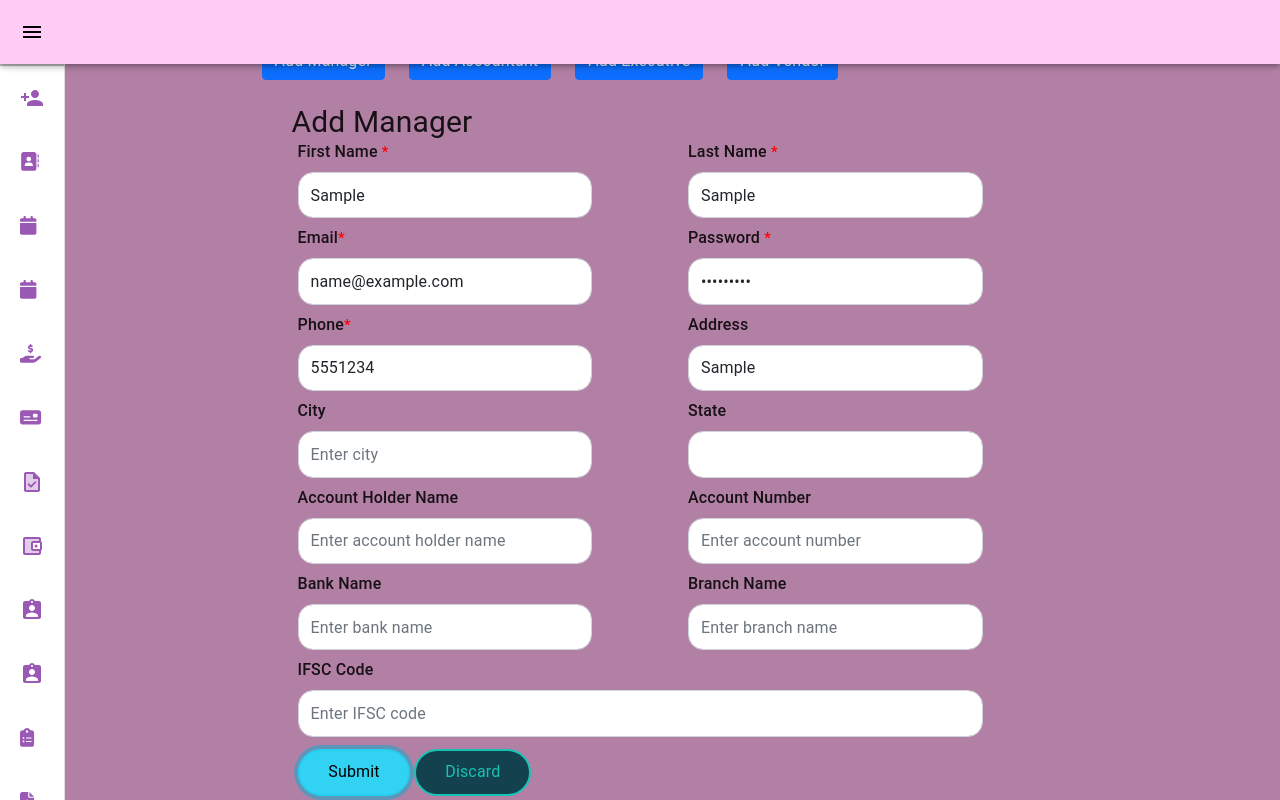
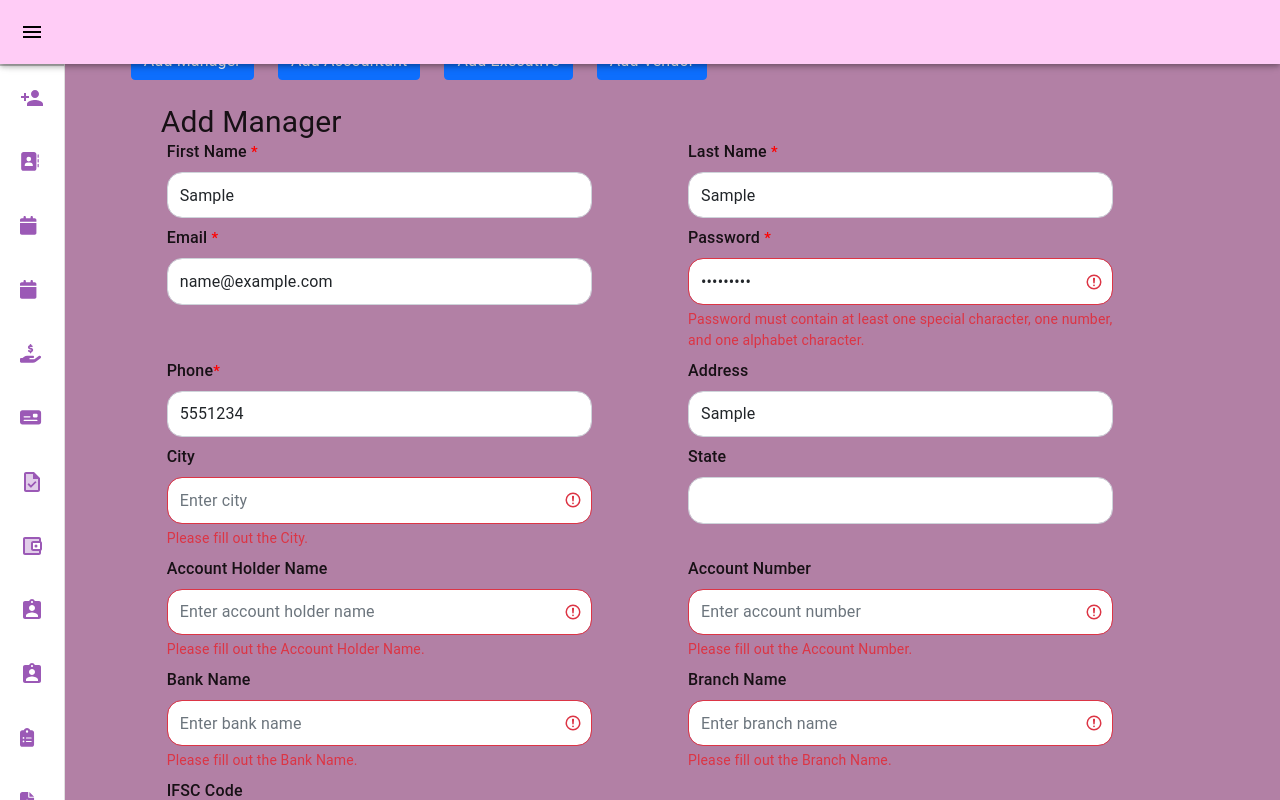
Before and after one commit to kalyani-coder/Event-Managment-Admin, a React (Create React App) app in the folder frontend/: page /addmanager in a window 1280 px wide. Both pictures are taken after typing "Sample", "Sample", "name@example.com", "Sample123", "5551234", "Sample" into the empty fields and a click on the button "Submit". Built offline with nearby package versions, Linux system fonts and the light colour scheme.

Commit message:
update AddManager.js new commit

```diff
--- a/frontend/src/components/AddUser/AddManager.js
+++ b/frontend/src/components/AddUser/AddManager.js
@@ -23,63 +23,68 @@ const AddManager = () => {
   const [ifscCode, setIfscCode] = useState("");
   const [profilePicture, setProfilePicture] = useState(null);
 
+  const [validationMessages, setValidationMessages] = useState({});
+
   const isValidForm = () => {
-    const namePattern = /^[A-Za-z\s]+$/; // Regular expression to allow spaces and multiple words
+    const namePattern = /^[A-Za-z\s]+$/;
     const emailPattern = /^[^\s@]+@[^\s@]+\.[^\s@]+$/;
     const passwordPattern = /^(?=.*[a-zA-Z])(?=.*\d)(?=.*[@$!%*?&])[A-Za-z\d@$!%*?&]+$/;
     const alphaFields = [
-      { value: fname, field: "First Name" },
-      { value: lname, field: "Last Name" },
-      { value: city, field: "City" },
-      { value: state, field: "State" },
-      { value: holderName, field: "Account Holder Name" },
-      { value: bankName, field: "Bank Name" },
-      { value: branchName, field: "Branch Name" },
+      { value: fname, field: "fname", label: "First Name" },
+      { value: lname, field: "lname", label: "Last Name" },
+      { value: city, field: "city", label: "City" },
+      { value: state, field: "state", label: "State" },
+      { value: holderName, field: "holderName", label: "Account Holder Name" },
+      { value: bankName, field: "bankName", label: "Bank Name" },
+      { value: branchName, field: "branchName", label: "Branch Name" },
     ];
 
-    let errorMessage = "";
+    let newValidationMessages = {};
 
-    for (let i = 0; i < alphaFields.length; i++) {
-      if (!namePattern.test(alphaFields[i].value)) {
-        errorMessage += `${alphaFields[i].field} should only contain alphabetical characters, spaces, and multiple words.\n`;
+    alphaFields.forEach(({ value, field, label }) => {
+      if (!value) {
+        newValidationMessages[field] = `Please fill out the ${label}.`;
+      } else if (!namePattern.test(value)) {
+        newValidationMessages[field] = `${label} should only contain alphabetical characters.`;
       }
+    });
+
+    if (!email) {
+      newValidationMessages.email = "Please fill out the Email.";
+    } else if (!emailPattern.test(email)) {
+      newValidationMessages.email = "Please enter a valid email address.";
     }
 
-    if (!fname || !lname || !contact || !password) {
-      errorMessage += "Please fill out all required fields.\n";
+    if (!password) {
+      newValidationMessages.password = "Please fill out the Password.";
+    } else if (!passwordPattern.test(password)) {
+      newValidationMessages.password = "Password must contain at least one special character, one number, and one alphabet character.";
     }
 
-    // Check if contact is a valid integer
-    if (contact.trim() !== "" && !Number.isInteger(Number(contact))) {
-      errorMessage += "Phone should only contain numbers.\n";
+    if (!contact) {
+      newValidationMessages.contact = "Please fill out the Phone.";
+    } else if (!Number.isInteger(Number(contact))) {
+      newValidationMessages.contact = "Phone should only contain numbers.";
+    } else if (contact.trim().length > 10) {
+      newValidationMessages.contact = "Phone should have a maximum of 10 digits.";
+    }
+    if (!accountNumber) {
+      newValidationMessages.accountNumber = "Please fill out the Account Number.";
+    } else if (!Number.isInteger(Number(accountNumber))) {
+      newValidationMessages.accountNumber = "Account Number should only contain numbers.";
     }
 
-    // Check if contact has a maximum of 10 digits
-    if (contact.trim() !== "" && contact.trim().length > 10) {
-      errorMessage += "Phone should have a maximum of 10 digits.\n";
-    }
 
-    // Check if email is valid
-    if (email.trim() !== "" && !emailPattern.test(email)) {
-      errorMessage += "Please enter a valid email address.\n";
-    }
-     // Check if email is valid and not empty
-  if (!email || !emailPattern.test(email)) { // Check if email is empty or not in valid format
-    errorMessage += "Email is required .\n";
-  }
-
-    // Check if password contains at least one special character, one number, and one alphabet character
-    if (password.trim() !== "" && !passwordPattern.test(password)) {
-      errorMessage += "Password must contain at least one special character, one number, and one alphabet character.\n";
-    }
-
-    if (errorMessage) {
-      window.alert(errorMessage);
+    if (Object.keys(newValidationMessages).length > 0) {
+      setValidationMessages(newValidationMessages);
+      window.scrollTo(0, 0);
       return false;
     }
 
+    setValidationMessages({});
     return true;
   };
+
   const handleDiscard = () => {
     setFname("");
     setLname("");
@@ -94,6 +99,7 @@ const AddManager = () => {
     setBankName("");
     setBranchName("");
     setIfscCode("");
+    setValidationMessages({});
   };
 
   const handleSubmit = async (event) => {
@@ -128,7 +134,6 @@ const AddManager = () => {
 
       window.alert("Manager Added successfully!");
       setShowSuccessAlert(true);
-
       handleDiscard();
     } catch (error) {
       console.error("Error posting data:", error);
@@ -186,7 +191,6 @@ const AddManager = () => {
     <>
       <Header />
       <div className="w-full h-screen flex items-center justify-center main-container-for-Addaccount  overflow-y-auto ">
-
         <div className="md:h-[80vh] h-[80vh] ">
           {showSuccessAlert && (
             <Alert
@@ -218,78 +222,98 @@ const AddManager = () => {
             <div className="row mb-2">
               <div className="col px-5">
                 <Form.Group controlId="fname">
-                  <Form.Label>
+                  <Form.Label className={validationMessages.fname ? "label-invalid" : ""}>
                     First Name <span style={{ color: "red" }}>*</span>
                   </Form.Label>
                   <Form.Control
-                    className="input-area"
+                    className={`input-area ${validationMessages.fname ? "is-invalid" : ""}`}
                     type="text"
                     value={fname}
                     onChange={(e) => setFname(e.target.value)}
                     placeholder="Enter first name"
-                    required
+
                   />
+                  {validationMessages.fname && (
+                    <div className="invalid-feedback">{validationMessages.fname}</div>
+                  )}
                 </Form.Group>
               </div>
               <div className="col px-5">
                 <Form.Group controlId="lname">
-                  <Form.Label>
+                  <Form.Label className={validationMessages.lname ? "label-invalid" : ""}>
                     Last Name <span style={{ color: "red" }}>*</span>
                   </Form.Label>
                   <Form.Control
+                    className={`input-area ${validationMessages.lname ? "is-invalid" : ""}`}
                     type="text"
                     value={lname}
                     onChange={(e) => setLname(e.target.value)}
                     placeholder="Enter last name"
-                    required
+
                   />
+                  {validationMessages.lname && (
+                    <div className="invalid-feedback">{validationMessages.lname}</div>
+                  )}
                 </Form.Group>
               </div>
             </div>
-
             <div className="row mb-2">
               <div className="col px-5">
                 <Form.Group controlId="email">
-                  <Form.Label>Email<span style={{ color: "red" }}>*</span></Form.Label>
+                  <Form.Label className={validationMessages.email ? "label-invalid" : ""}>
+                    Email <span style={{ color: "red" }}>*</span>
+                  </Form.Label>
                   <Form.Control
+                    className={`input-area ${validationMessages.email ? "is-invalid" : ""}`}
                     type="email"
                     value={email}
                     onChange={(e) => setEmail(e.target.value)}
                     placeholder="Enter email"
+
                   />
+                  {validationMessages.email && (
+                    <div className="invalid-feedback">{validationMessages.email}</div>
+                  )}
                 </Form.Group>
               </div>
               <div className="col px-5">
                 <Form.Group controlId="password">
-                  <Form.Label>
+                  <Form.Label className={validationMessages.password ? "label-invalid" : ""}>
                     Password <span style={{ color: "red" }}>*</span>
                   </Form.Label>
                   <Form.Control
+                    className={`input-area ${validationMessages.password ? "is-invalid" : ""}`}
                     type="password"
                     value={password}
                     onChange={(e) => setPassword(e.target.value)}
                     placeholder="Enter password"
-                    required
+
                   />
+                  {validationMessages.password && (
+                    <div className="invalid-feedback">{validationMessages.password}</div>
+                  )}
                 </Form.Group>
               </div>
             </div>
             <div className="row mb-2">
               <div className="col px-5">
                 <Form.Group controlId="contact">
-                  <Form.Label>
+                  <Form.Label className={validationMessages.contact ? "label-invalid" : ""}>
                     Phone<span style={{ color: "red" }}>*</span>
                   </Form.Label>
                   <Form.Control
+                    className={`input-area ${validationMessages.contact ? "is-invalid" : ""}`}
                     type="tel"
                     value={contact}
                     onChange={(e) => setContact(e.target.value)}
                     placeholder="Enter phone"
-                    required
+
                   />
+                  {validationMessages.contact && (
+                    <div className="invalid-feedback">{validationMessages.contact}</div>
+                  )}
                 </Form.Group>
               </div>
-
               <div className="col px-5">
                 <Form.Group controlId="address">
                   <Form.Label>Address</Form.Label>
@@ -305,23 +329,30 @@ const AddManager = () => {
             <div className="row mb-2">
               <div className="col px-5">
                 <Form.Group controlId="city">
-                  <Form.Label>City</Form.Label>
+                  <Form.Label className={validationMessages.city ? "label-invalid" : ""}>
+                    City
+                  </Form.Label>
                   <Form.Control
+                    className={`input-area ${validationMessages.city ? "is-invalid" : ""}`}
                     type="text"
                     value={city}
                     onChange={(e) => setCity(e.target.value)}
                     placeholder="Enter city"
                   />
+                  {validationMessages.city && (
+                    <div className="invalid-feedback">{validationMessages.city}</div>
+                  )}
                 </Form.Group>
               </div>
-
               <div className="col px-5">
                 <Form.Group controlId="state">
                   <Form.Label>State</Form.Label>
                   <Form.Control
                     as="select"
                     value={state}
+                    placeholder="Select State"
                     onChange={(e) => setState(e.target.value)}
+
                   >
                     {indianStates.map((state) => (
                       <option key={state} value={state}>
@@ -335,67 +366,94 @@ const AddManager = () => {
             <div className="row mb-2">
               <div className="col px-5">
                 <Form.Group controlId="holder_name">
-                  <Form.Label>Account Holder Name</Form.Label>
+                  <Form.Label className={validationMessages.holderName ? "label-invalid" : ""}>
+                    Account Holder Name
+                  </Form.Label>
                   <Form.Control
+                    className={`input-area ${validationMessages.holderName ? "is-invalid" : ""}`}
                     type="text"
                     value={holderName}
                     onChange={(e) => setHolderName(e.target.value)}
                     placeholder="Enter account holder name"
                   />
+                  {validationMessages.holderName && (
+                    <div className="invalid-feedback">{validationMessages.holderName}</div>
+                  )}
                 </Form.Group>
               </div>
-
               <div className="col px-5">
                 <Form.Group controlId="account_number">
-                  <Form.Label>Account Number</Form.Label>
+                  <Form.Label className={validationMessages.accountNumber ? "label-invalid" : ""}>
+                    Account Number
+                  </Form.Label>
                   <Form.Control
+                    className={`input-area ${validationMessages.accountNumber ? "is-invalid" : ""}`}
                     type="text"
                     value={accountNumber}
                     onChange={(e) => setAccountNumber(e.target.value)}
                     placeholder="Enter account number"
                   />
+                  {validationMessages.accountNumber && (
+                    <div className="invalid-feedback">{validationMessages.accountNumber}</div>
+                  )}
                 </Form.Group>
               </div>
             </div>
             <div className="row mb-2">
               <div className="col px-5">
                 <Form.Group controlId="bank_name">
-                  <Form.Label>Bank Name</Form.Label>
+                  <Form.Label className={validationMessages.bankName ? "label-invalid" : ""}>
+                    Bank Name
+                  </Form.Label>
                   <Form.Control
+                    className={`input-area ${validationMessages.bankName ? "is-invalid" : ""}`}
                     type="text"
                     value={bankName}
                     onChange={(e) => setBankName(e.target.value)}
                     placeholder="Enter bank name"
                   />
+                  {validationMessages.bankName && (
+                    <div className="invalid-feedback">{validationMessages.bankName}</div>
+                  )}
                 </Form.Group>
               </div>
-
               <div className="col px-5">
                 <Form.Group controlId="branch_name">
-                  <Form.Label>Branch Name</Form.Label>
+                  <Form.Label className={validationMessages.branchName ? "label-invalid" : ""}>
+                    Branch Name
+                  </Form.Label>
                   <Form.Control
+                    className={`input-area ${validationMessages.branchName ? "is-invalid" : ""}`}
                     type="text"
                     value={branchName}
                     onChange={(e) => setBranchName(e.target.value)}
                     placeholder="Enter branch name"
                   />
+                  {validationMessages.branchName && (
+                    <div className="invalid-feedback">{validationMessages.branchName}</div>
+                  )}
                 </Form.Group>
               </div>
             </div>
             <div className="row mb-2">
               <div className="col px-5">
                 <Form.Group controlId="IFSC_code">
-                  <Form.Label>IFSC Code</Form.Label>
+                  <Form.Label className={validationMessages.ifscCode ? "label-invalid" : ""}>
+                    IFSC Code
+                  </Form.Label>
                   <Form.Control
+                    className={`input-area ${validationMessages.ifscCode ? "is-invalid" : ""}`}
                     type="text"
                     value={ifscCode}
                     onChange={(e) => setIfscCode(e.target.value)}
                     placeholder="Enter IFSC code"
                   />
+                  {validationMessages.ifscCode && (
+                    <div className="invalid-feedback">{validationMessages.ifscCode}</div>
+                  )}
                 </Form.Group>
               </div>
             </div>
-
             <div className="row mb-2">
               <div className="col px-5">
                 <Button
@@ -414,9 +472,6 @@ const AddManager = () => {
                 </Button>
               </div>
             </div>
-
-            {/* <button className="manager-btn"> Hover me
-          </button> */}
           </Form>
         </div>
       </div>
```
Lines whose indentation alone changed are shown as unchanged.
